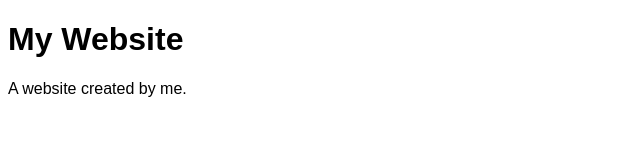
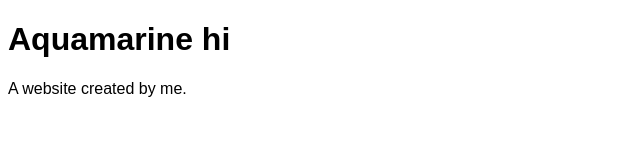
Before and after one commit to ayla744/aqua, a plain HTML site: page index.html in a window 1280 px wide. Shown: the whole page, without its empty margins (0-640 px from the left). Drawn offline with Linux system fonts and the light colour scheme.

Commit message:
Update index.html

```diff
--- a/index.html
+++ b/index.html
@@ -6,13 +6,13 @@
 <meta name="viewport" content="width=device-width, initial-scale=1">
 <style>
 body {
-  font-family: Arial, Helvetica, sans-serif;
+  font-family: Arial, georgia, sans-serif;
 }
 </style>
 </head>
 <body>
 
-<h1>My Website</h1>
+<h1>Aquamarine hi</h1>
 <p>A website created by me.</p>
 
 </body>
```
